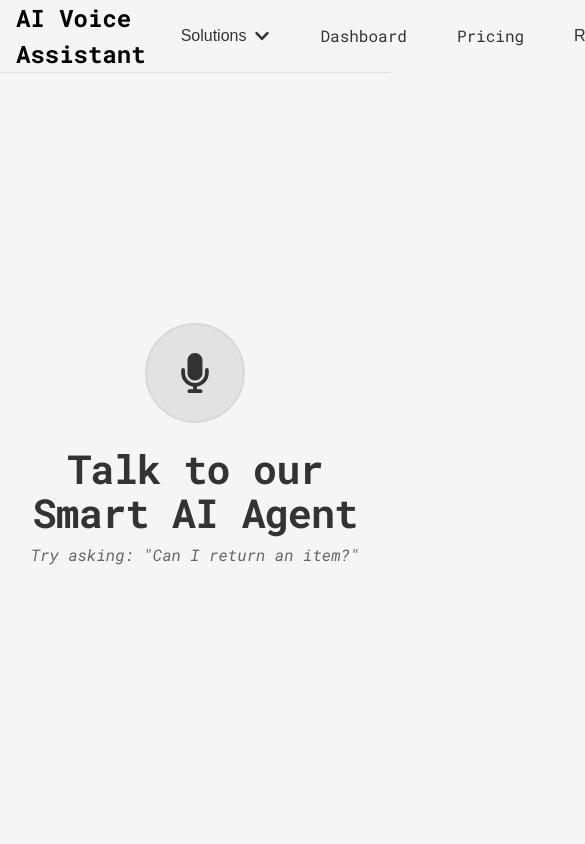
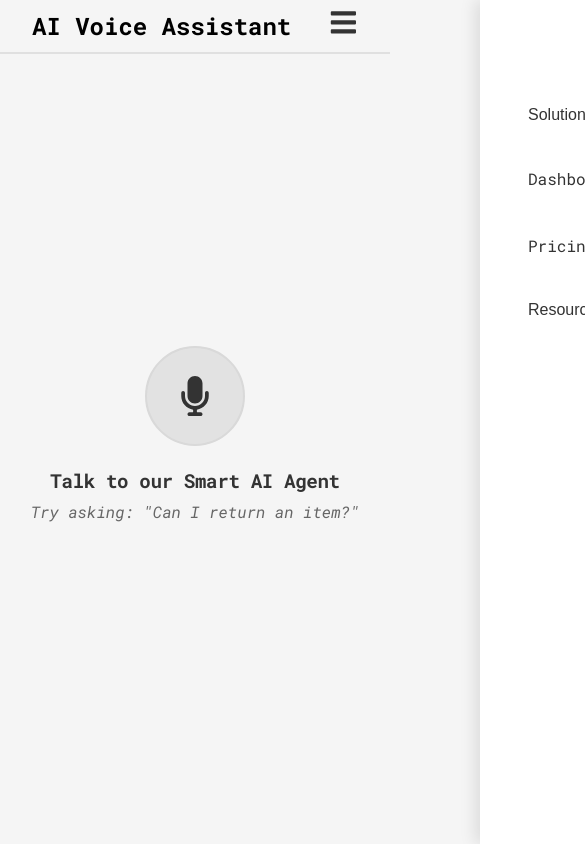
Before and after one commit to SrijanShekhar21/voice-agent-frontend, a React (Vite) app: page / in a window 390 px wide. Shown: the top 844 px of the page, 585 px wide, since content can reach past the window. Built offline with nearby package versions, Linux system fonts and the light colour scheme.

Commit message:
Responsive

```diff
--- a/src/App.css
+++ b/src/App.css
@@ -5,6 +5,7 @@
   align-items: center;
   justify-content: center;
   flex-direction: column;
+  /* border: 2px solid red; */
 }
 
 .landing-page {
@@ -24,7 +25,7 @@
   align-items: center;
   color: hsl(0, 0%, 0%);
   /* border: 2px solid black; */
-  padding: 0 1rem;
+  /* padding: 0 1rem; */
   border-bottom: 1px solid #e0e0e0;
 }
 
@@ -32,6 +33,10 @@
   font-size: 1.5rem;
   font-weight: bold;
   /* border: 2px solid red; */
+  height: 100%;
+  display: flex;
+  align-items: center;
+  justify-content: center;
 }
 
 .hero-section {
@@ -95,3 +100,9 @@
   align-items: center;
   justify-content: center;
 }
+
+@media (max-width: 850px) {
+  .hero-content {
+    font-size: 1.2rem;
+  }
+}
--- a/src/App.jsx
+++ b/src/App.jsx
@@ -27,7 +27,6 @@ const App = () => {
     <div className="app">
       <div className="landing-page">
         <header className="header">
-          <div className="logo">AI Voice Assistant</div>
           <Navbar />
         </header>
         <section className="hero-section">
--- a/src/components/Navbar.css
+++ b/src/components/Navbar.css
@@ -1,10 +1,17 @@
 /* Navbar container */
 .navbar {
   display: flex;
-  justify-content: center; /* Center the navbar items */
-  padding: 10px 20px;
-  /* border-bottom: 1px solid #e0e0e0; */
-  /* border: 2px solid red; */
+  justify-content: space-between;
+  align-items: center; /* Vertically align items */
+  padding: 0.5rem 2rem; /* Added more horizontal padding */
+  border-bottom: 1px solid #e0e0e0;
+  width: 100%;
+  position: relative; /* Needed for z-index context */
+}
+
+.logo {
+  font-size: 1.5rem;
+  font-weight: bold;
 }
 
 .nav-links {
@@ -13,7 +20,7 @@
   padding: 0;
   display: flex;
   align-items: center;
-  gap: 20px;
+  gap: 1.3rem;
 }
 
 .nav-item {
@@ -25,16 +32,17 @@
 .nav-button {
   text-decoration: none;
   color: #333;
-  font-size: 16px;
-  padding: 10px 15px;
+  font-size: 1rem;
+  padding: 0.6rem 1rem;
   border-radius: 6px;
   background-color: transparent;
   border: none;
   cursor: pointer;
   display: flex;
   align-items: center;
-  gap: 8px;
+  gap: 0.5rem;
   transition: background-color 0.2s ease-in-out;
+  white-space: nowrap; /* Prevent text from wrapping */
 }
 
 .nav-link:hover,
@@ -42,17 +50,17 @@
   background-color: #f0f0f0;
 }
 
-/* Specific styling to match the active "Solutions" button */
-.nav-button:has(+ .solutions-dropdown) {
-  background-color: #f0f0f0; /* Light grey when dropdown is open */
+/* Style the button when its corresponding dropdown is open */
+.nav-button:has(+ .solutions-dropdown),
+.nav-button:has(+ .simple-dropdown) {
+  background-color: #f0f0f0;
 }
 
 /* Solutions Mega Menu Dropdown */
 .solutions-dropdown {
   position: absolute;
   top: 100%;
-  left: 0%;
-  /* transform: translateX(-50%); */
+  left: 0;
   margin-top: 10px;
   width: max-content; /* Adjust width based on content */
   background-color: white;
@@ -85,7 +93,7 @@
   margin: 0;
   display: flex;
   flex-direction: column;
-  gap: 12px; /* Space between items in a column */
+  gap: 12px;
 }
 
 .dropdown-column li a {
@@ -94,7 +102,7 @@
   font-size: 15px;
   display: flex;
   align-items: center;
-  gap: 12px; /* Space between icon and text */
+  gap: 12px;
   padding: 8px 12px;
   border-radius: 6px;
   transition: background-color 0.2s ease-in-out;
@@ -105,7 +113,7 @@
 }
 
 .dropdown-column li a svg {
-  color: #666; /* Icon color */
+  color: #666;
 }
 
 /* Simple Dropdown for Resources */
@@ -120,6 +128,7 @@
   border: 1px solid #e0e0e0;
   padding: 8px;
   z-index: 1000;
+  width: 200px;
 }
 
 .simple-dropdown ul {
@@ -139,3 +148,83 @@
 .simple-dropdown li a:hover {
   background-color: #f5f5f5;
 }
+
+/* Hamburger menu button, hidden by default */
+.menu-toggle {
+  display: none;
+  background: none;
+  border: none;
+  font-size: 1.8rem;
+  color: #333;
+  cursor: pointer;
+  z-index: 1001; /* Ensure it's on top of other content */
+}
+
+/* =========================================== */
+/* ========== RESPONSIVE STYLES ============== */
+/* =========================================== */
+@media (max-width: 850px) {
+  /* Show the hamburger menu and hide the regular nav links */
+  .menu-toggle {
+    display: block;
+  }
+
+  .nav-links {
+    /* Mobile menu panel styles */
+    position: fixed;
+    top: 0;
+    right: -100%; /* Start off-screen */
+    height: 100vh;
+    width: 300px; /* Width of the side panel */
+    background-color: white;
+    flex-direction: column;
+    align-items: flex-start;
+    justify-content: flex-start;
+    padding: 6rem 2rem 2rem 2rem;
+    gap: 1.5rem;
+    box-shadow: -5px 0 15px rgba(0, 0, 0, 0.1);
+    transition: right 0.3s ease-in-out;
+    z-index: 1000;
+  }
+
+  /* Class to slide the menu into view */
+  .nav-links.active {
+    right: 0;
+  }
+
+  .nav-item {
+    width: 100%;
+  }
+
+  .nav-button {
+    justify-content: space-between; /* Pushes chevron to the end */
+    width: 100%;
+  }
+
+  /* --- Mobile Dropdown Accordion Styling --- */
+
+  .solutions-dropdown,
+  .simple-dropdown {
+    position: static; /* IMPORTANT: Removes absolute positioning */
+    box-shadow: none;
+    border: none;
+    width: 100%;
+    margin-top: 10px;
+    padding: 0 0 0 1rem; /* Indent sub-items */
+    background-color: transparent;
+    display: flex; /* Keep flex for columns */
+    flex-direction: column; /* Stack columns vertically */
+    gap: 1rem; /* Space between stacked columns */
+  }
+
+  .dropdown-column h3 {
+    border: none;
+    padding-bottom: 4px;
+    font-size: 14px;
+    color: #888;
+  }
+
+  .dropdown-column {
+    gap: 0;
+  }
+}
--- a/src/components/Navbar.jsx
+++ b/src/components/Navbar.jsx
@@ -17,6 +17,8 @@ import {
   FaHeartbeat,
   FaCar,
   FaBuilding,
+  FaBars, // Added for mobile menu
+  FaTimes, // Added for mobile menu
 } from "react-icons/fa";
 
 // Data for the dropdown menu items
@@ -26,36 +28,37 @@ const useCases = [
   { icon: <FaPhoneAlt />, name: "Answering Service" },
 ];
 
-// const caseStudies = [
-//   { icon: <FaUserFriends />, name: "Customer Support" },
-//   { icon: <FaFileAlt />, name: "Data Collection" },
-//   { icon: <FaPhoneVolume />, name: "Inbound Calls" },
-//   { icon: <FaFire />, name: "Lead Reactivation" },
-//   { icon: <FaChartLine />, name: "Sales Qualification" },
-// ];
-
-// const industries = [
-//   { icon: <FaHome />, name: "Mortgage" },
-//   { icon: <FaUserTie />, name: "Recruitment" },
-//   { icon: <FaHeartbeat />, name: "Healthcare" },
-//   { icon: <FaCar />, name: "Car Dealership" },
-//   { icon: <FaBuilding />, name: "Agency" },
-// ];
-
 const Navbar = () => {
   const [isSolutionsOpen, setSolutionsOpen] = useState(false);
   const [isResourcesOpen, setResourcesOpen] = useState(false);
+  const [isMobileMenuOpen, setMobileMenuOpen] = useState(false);
+
+  const toggleSolutions = () => {
+    setSolutionsOpen(!isSolutionsOpen);
+    setResourcesOpen(false); // Close other dropdown
+  };
+
+  const toggleResources = () => {
+    setResourcesOpen(!isResourcesOpen);
+    setSolutionsOpen(false); // Close other dropdown
+  };
+
+  const toggleMobileMenu = () => {
+    setMobileMenuOpen(!isMobileMenuOpen);
+  };
 
   return (
     <nav className="navbar">
-      <ul className="nav-links">
-        <li
-          className="nav-item"
-          onMouseEnter={() => setSolutionsOpen(true)}
-          onMouseDown={() => setSolutionsOpen(true)}
-          onMouseLeave={() => setSolutionsOpen(false)}
-        >
-          <button className="nav-button">
+      <div className="logo">AI Voice Assistant</div>
+
+      {/* Hamburger Menu Toggle Button */}
+      <button className="menu-toggle" onClick={toggleMobileMenu}>
+        {isMobileMenuOpen ? <FaTimes /> : <FaBars />}
+      </button>
+
+      <ul className={`nav-links ${isMobileMenuOpen ? "active" : ""}`}>
+        <li className="nav-item">
+          <button className="nav-button" onClick={toggleSolutions}>
             Solutions {isSolutionsOpen ? <FaChevronUp /> : <FaChevronDown />}
           </button>
           {isSolutionsOpen && (
@@ -72,30 +75,6 @@ const Navbar = () => {
                   ))}
                 </ul>
               </div>
-              {/* <div className="dropdown-column">
-                <h3>Case studies</h3>
-                <ul>
-                  {caseStudies.map((item) => (
-                    <li key={item.name}>
-                      <a href="#">
-                        {item.icon} {item.name}
-                      </a>
-                    </li>
-                  ))}
-                </ul>
-              </div> */}
-              {/* <div className="dropdown-column">
-                <h3>Industries</h3>
-                <ul>
-                  {industries.map((item) => (
-                    <li key={item.name}>
-                      <a href="#">
-                        {item.icon} {item.name}
-                      </a>
-                    </li>
-                  ))}
-                </ul>
-              </div> */}
             </div>
           )}
         </li>
@@ -109,16 +88,10 @@ const Navbar = () => {
             Pricing
           </a>
         </li>
-        <li
-          className="nav-item"
-          onMouseEnter={() => setResourcesOpen(true)}
-          onMouseDown={() => setResourcesOpen(true)}
-          onMouseLeave={() => setResourcesOpen(false)}
-        >
-          <button className="nav-button">
+        <li className="nav-item">
+          <button className="nav-button" onClick={toggleResources}>
             Resources {isResourcesOpen ? <FaChevronUp /> : <FaChevronDown />}
           </button>
-          {/* A simple dropdown example for Resources */}
           {isResourcesOpen && (
             <div className="simple-dropdown">
               <ul>
--- a/src/components/SimpleVoiceAssistant.jsx
+++ b/src/components/SimpleVoiceAssistant.jsx
@@ -59,7 +59,9 @@ const SimpleVoiceAssistant = () => {
         </div>
       </div>
       <div className="control-section">
-        <VoiceAssistantControlBar />
+        <div className="control-bar">
+          <VoiceAssistantControlBar />
+        </div>
         {messages.length > 0 ? (
           // <--- 3. Attach the ref to the conversation div
           <div className="conversation" ref={chatContainerRef}>
--- a/src/index.css
+++ b/src/index.css
@@ -15,11 +15,18 @@
   font-optical-sizing: auto;
   font-style: normal;
   background-color: #f5f5f5;
+  box-sizing: border-box;
+  width: 100vw;
 }
 
 * {
   margin: 0;
   padding: 0;
+}
+
+*,
+*::before,
+*::after {
   box-sizing: border-box;
 }
 
```
Also changed, not shown: src/components/SimpleVoiceAssistant.css (+58 -6 lines).
